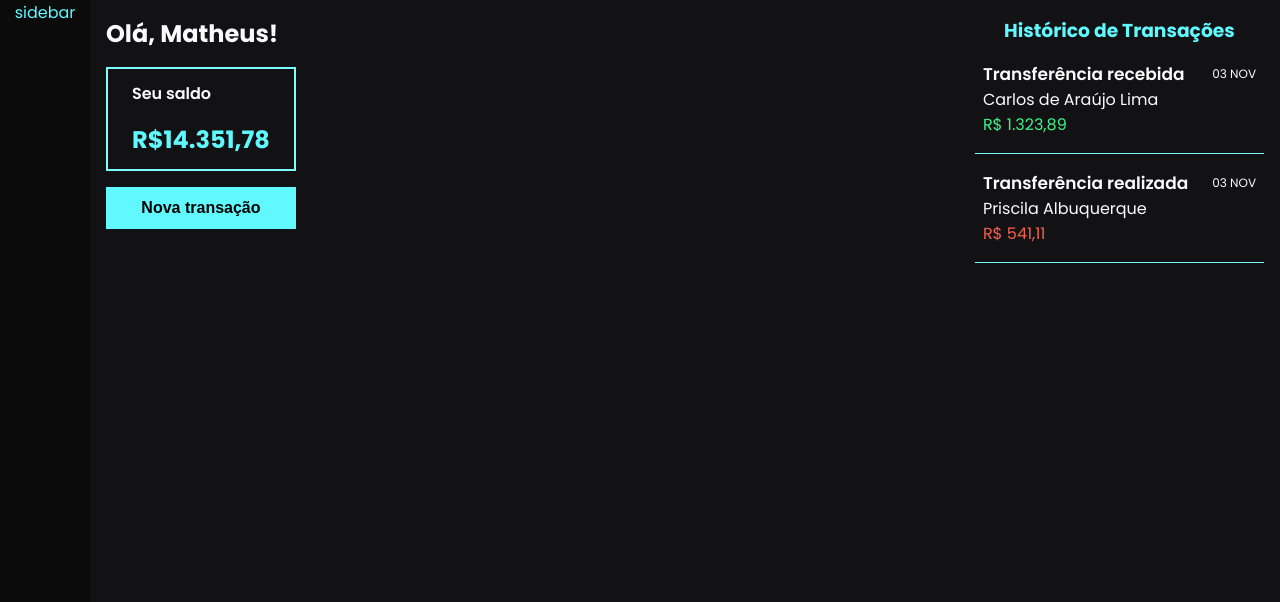
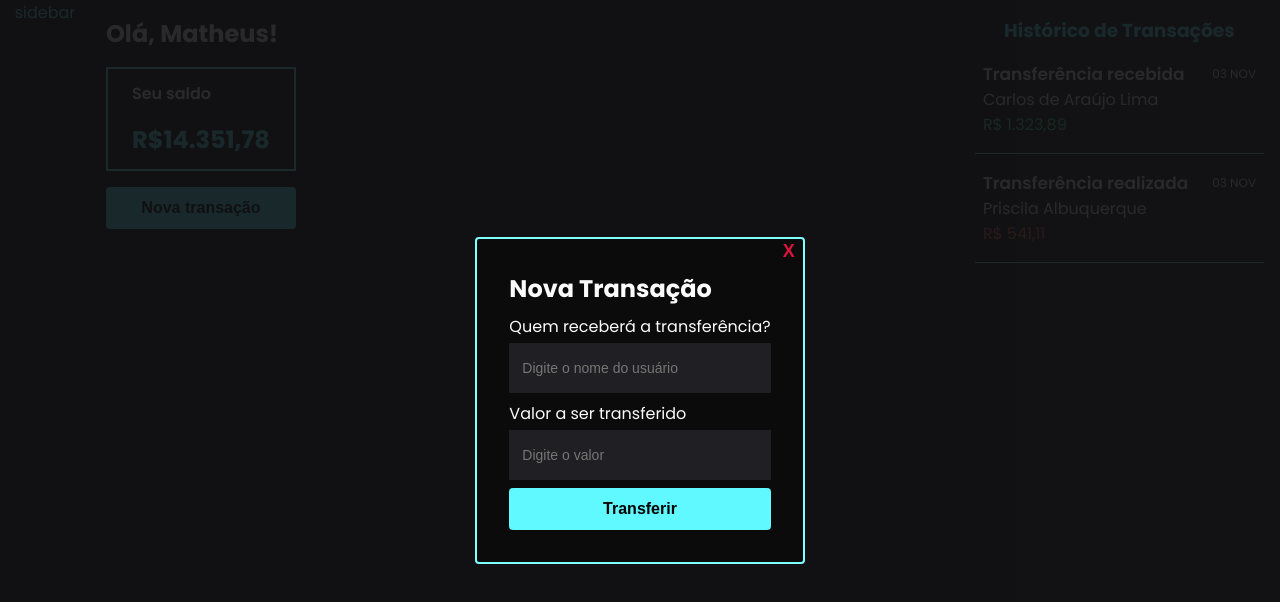
Before and after one commit to Scalibacon/mini-app-financeiro, a Next.js app in the folder frontend/: page / in a window 1280 px wide. Both pictures are taken after a click on the button "Nova transação". Shown: the top 602 px of the page. Built offline with nearby package versions, Linux system fonts and the light colour scheme.

Commit message:
add new transaction modal

```diff
--- a/frontend/components/Button/Button.module.scss
+++ b/frontend/components/Button/Button.module.scss
@@ -5,6 +5,7 @@
   color: rgb(var(--black-900));
   font-weight: 600;
   font-size: 16px;
+  border-radius: 4px;
 
   &:hover{
     background: rgb(var(--turquoise-400));
--- /dev/null
+++ b/frontend/components/Modal/Modal.module.scss
@@ -0,0 +1,28 @@
+.background{
+  position: fixed;
+  width: 100vw;
+  height: 100vh;
+  top: 0;
+  left: 0;
+  display: flex;
+  align-items: center;
+  justify-content: center;
+  background: rgba(var(--black-700),0.9);
+}
+
+.wrapper{
+  position: relative;
+  border-radius: 4px;
+  border: solid 2px rgb(var(--turquoise-400));
+  padding: 2rem;
+  background: rgb(var(--black-800));
+}
+
+.closeButton{
+  position: absolute;
+  top: 2px;
+  right: 8px;
+  color: crimson;
+  font-weight: 900;
+  font-size: 18px;
+}
--- /dev/null
+++ b/frontend/components/Modal/index.tsx
@@ -0,0 +1,30 @@
+import { ReactNode, SyntheticEvent } from 'react';
+import styles from './Modal.module.scss';
+
+interface ModalProps {
+  children: ReactNode;
+  onClose?: () => void;
+}
+
+export const Modal = (props: ModalProps) => {
+  function handleBackgroundClick(e: SyntheticEvent) {
+    closeModal();
+  }
+
+  function handleChildrenClick(e: SyntheticEvent){
+    e.stopPropagation();
+  }
+
+  function closeModal() {
+    if (props.onClose) props.onClose();
+  }
+
+  return (
+    <div className={styles.background} onClick={handleBackgroundClick}>
+      <main className={styles.wrapper} onClick={handleChildrenClick}>
+        <button className={styles.closeButton} onClick={closeModal}>X</button>
+        {props.children}
+      </main>
+    </div>
+  )
+}
--- /dev/null
+++ b/frontend/components/NewTransactionForm/NewTransactionForm.module.scss
@@ -0,0 +1,12 @@
+.wrapper{
+  max-width: 500px;
+  display: flex;
+  flex-direction: column;
+  gap: 8px;
+}
+
+.formLine{
+  display: flex;
+  flex-direction: column;
+  gap: 4px;
+}
--- /dev/null
+++ b/frontend/components/NewTransactionForm/index.tsx
@@ -0,0 +1,23 @@
+import { Button } from '../Button';
+import { Input } from '../Input';
+import styles from './NewTransactionForm.module.scss';
+
+export const NewTransactionForm = () => {
+  return (
+    <form className={styles.wrapper}>
+      <h2>Nova Transação</h2>
+
+      <div className={styles.formLine}>
+        <label>Quem receberá a transferência?</label>
+        <Input placeholder='Digite o nome do usuário' />
+      </div>
+
+      <div className={styles.formLine}>
+        <label>Valor a ser transferido</label>
+        <Input placeholder='Digite o valor' />
+      </div>
+
+      <Button type="submit">Transferir</Button>
+    </form>
+  )
+}
--- a/frontend/pages/index.tsx
+++ b/frontend/pages/index.tsx
@@ -1,10 +1,20 @@
 import Head from 'next/head';
+import { useState } from 'react';
 import { Button } from '../components/Button';
+import { Modal } from '../components/Modal';
+import { NewTransactionForm } from '../components/NewTransactionForm';
 import { Sidebar } from '../components/Sidebar';
 import { TransactionList } from '../components/TransactionList';
 import styles from '../styles/Home.module.scss';
 
 export default function Home() {
+  const [isModalOpened, setIsModalOpened] = useState(false);
+
+  function onCloseModal() {
+    setIsModalOpened(false);
+    // atualizar saldo e histórico
+  }
+
   return (
     <div className={styles.wrapper}>
       <Head>
@@ -15,6 +25,13 @@ export default function Home() {
 
       <Sidebar />
 
+      {isModalOpened &&
+        <Modal onClose={onCloseModal}>
+          <NewTransactionForm />
+
+        </Modal>
+      }
+
       <main className={styles.main}>
         <section className={styles.userInfoContainer}>
           <h2>Olá, Matheus!</h2>
@@ -24,7 +41,7 @@ export default function Home() {
             <b>R$14.351,78</b>
           </div>
 
-          <Button>Nova transação</Button>
+          <Button onClick={() => setIsModalOpened(true)}>Nova transação</Button>
         </section>
 
         <section className={styles.transactionsContainer}>
```
